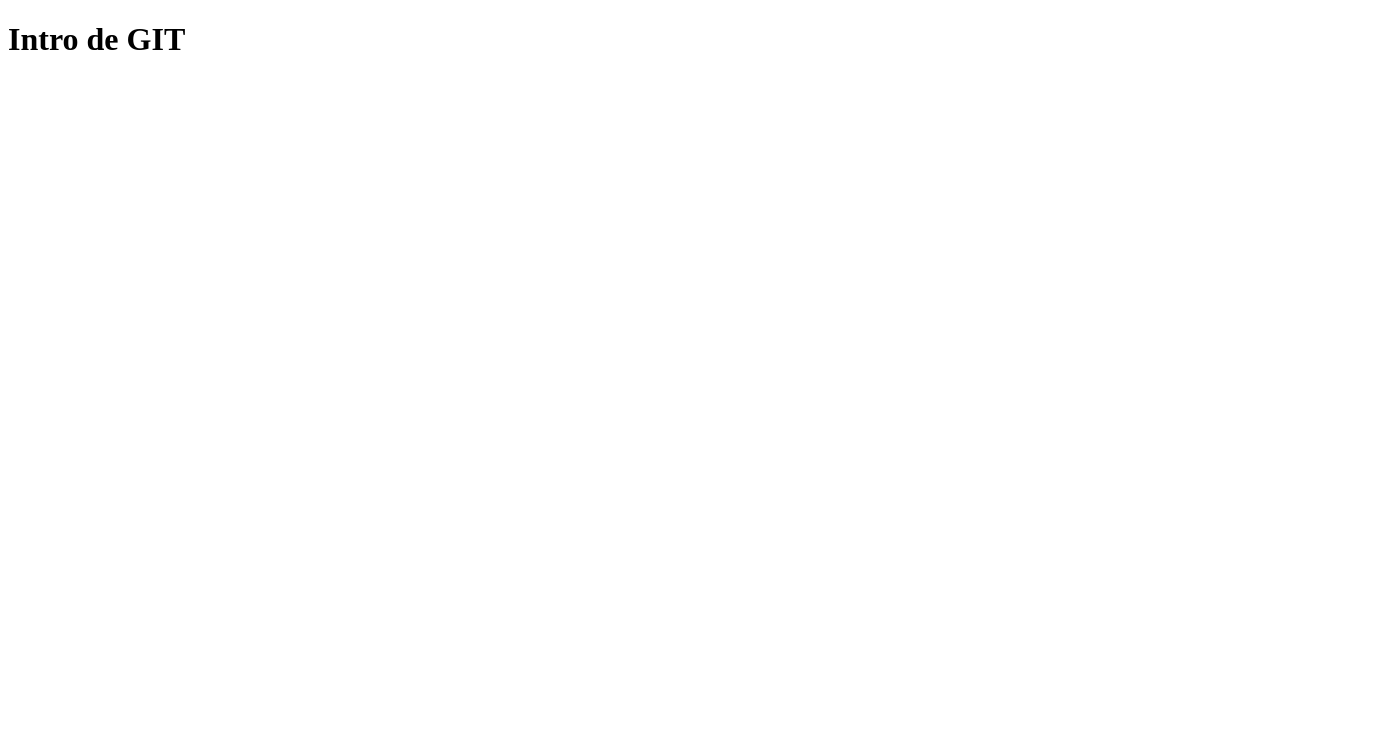
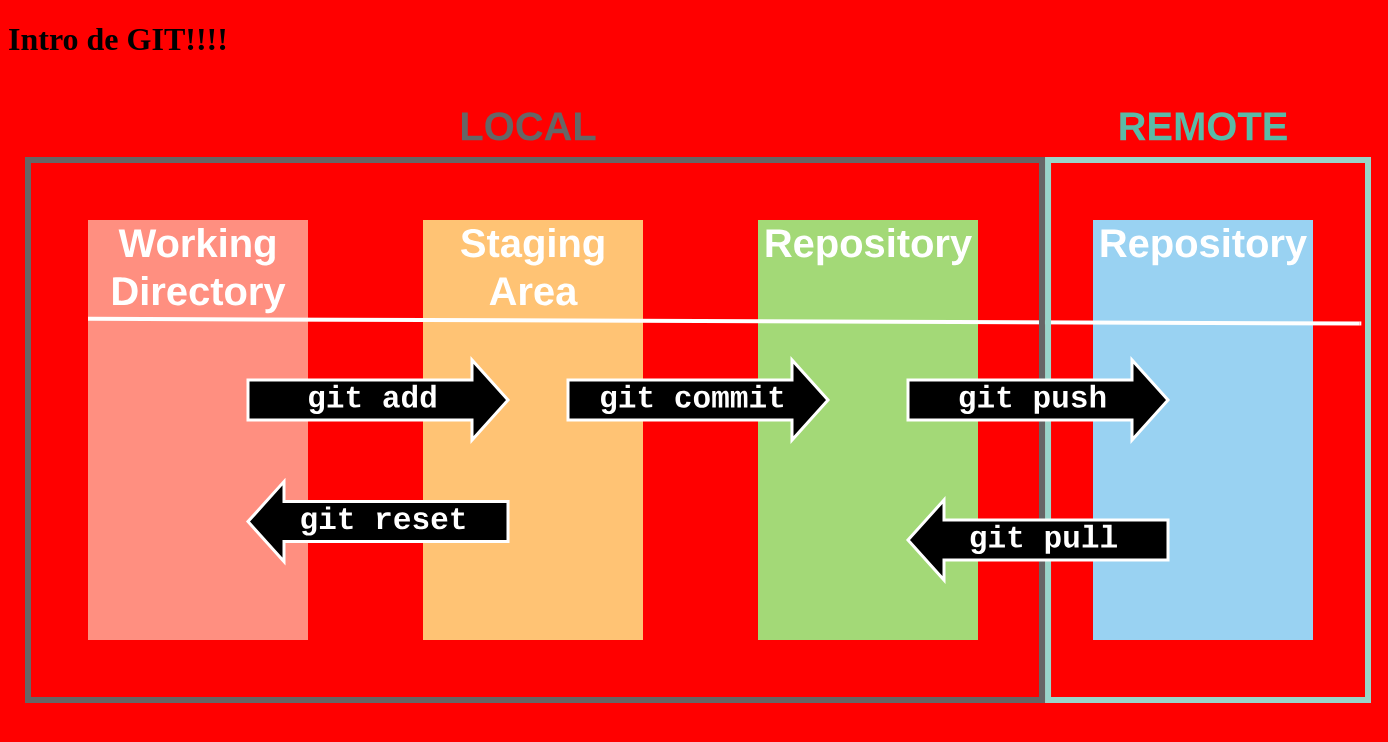
Before and after one commit to pablotilli/clase34, a plain HTML site: page index.html in a window 1280 px wide. Shown: the whole page, 1388 px wide, since content can reach past the window. Drawn offline with Linux system fonts and the light colour scheme.

Commit message:
Agrega estilos e imagen

```diff
--- /dev/null
+++ b/css/style.css
@@ -0,0 +1,3 @@
+body{
+    background-color: red
+}
--- a/index.html
+++ b/index.html
@@ -4,8 +4,11 @@
     <meta charset="UTF-8" />
     <meta name="viewport" content="width=device-width, initial-scale=1.0" />
     <title>Intro de GIT</title>
+
+    <link rel="stylesheet" href="css/style.css" />
   </head>
   <body>
-    <h1>Intro de GIT</h1>
+    <h1>Intro de GIT!!!!</h1>
+    <image src="images/git.svg" />
   </body>
 </html>
```
Also changed, not shown: images/git.svg (added).
